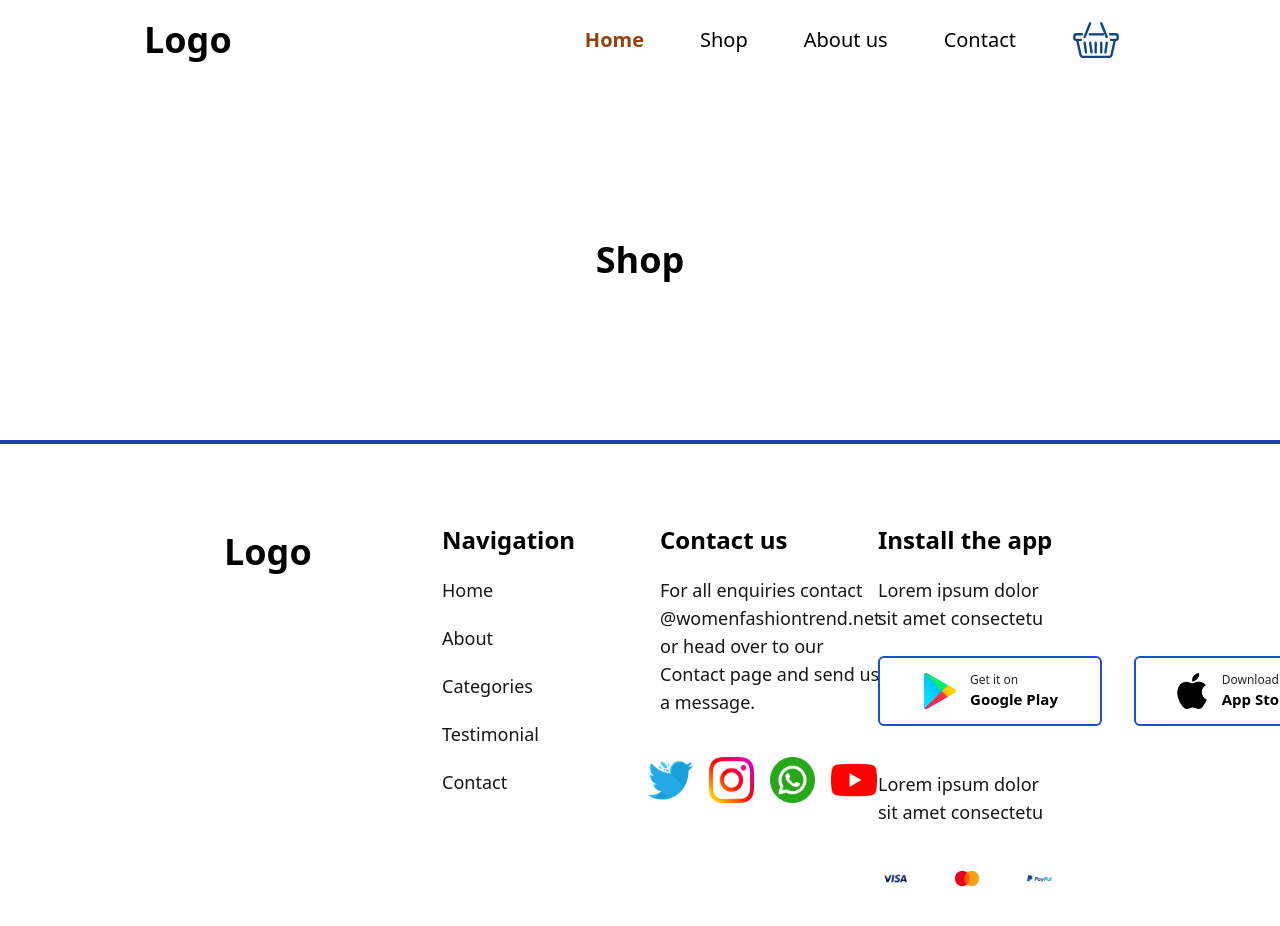
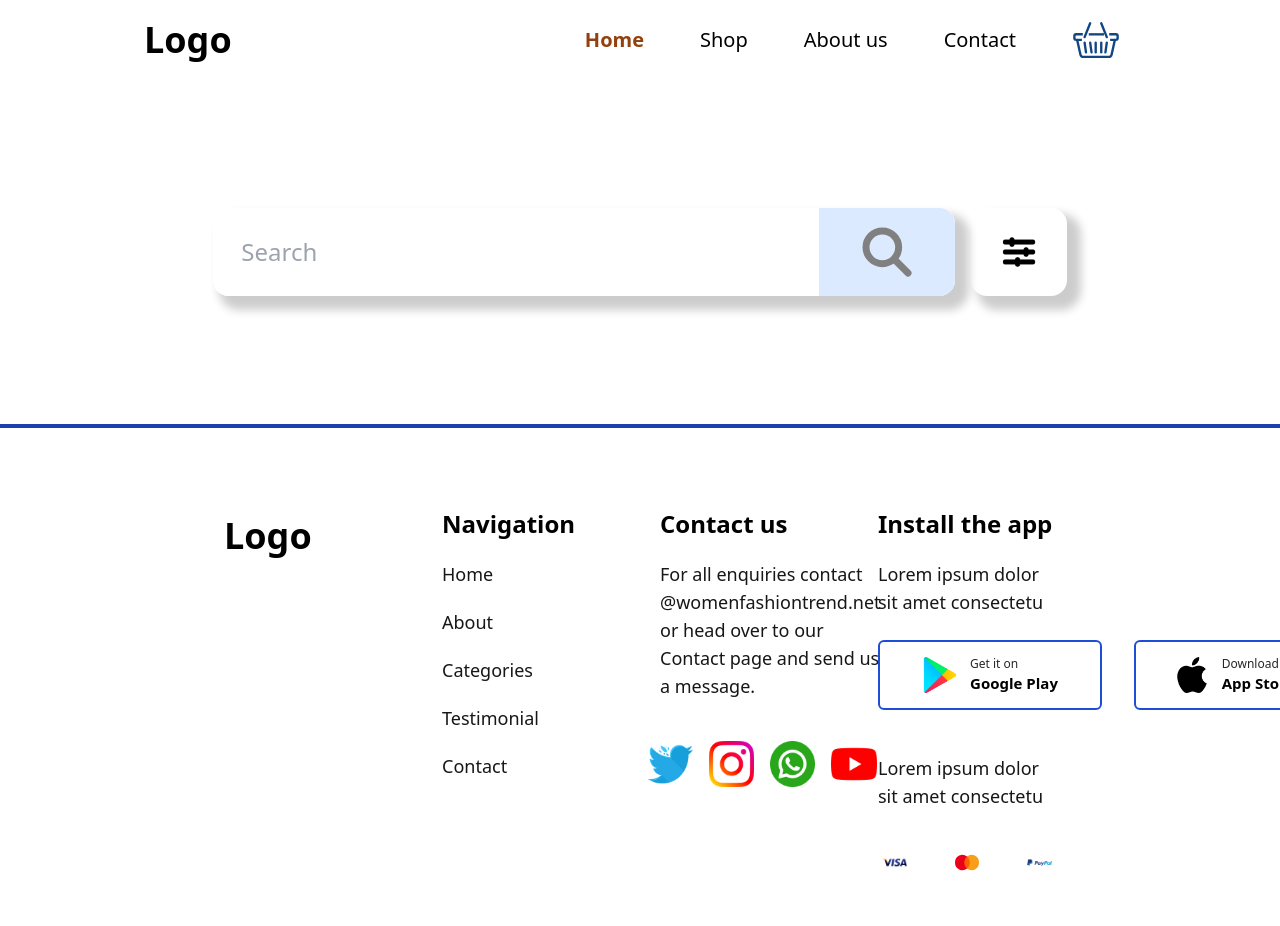
Before and after one commit to Mark-Muchiri/commerce, a React (Vite) app: page /shop in a window 1280 px wide. Shown: the top 926 px of the page. Built offline with nearby package versions, Linux system fonts and the light colour scheme.

Commit message:
Added input and filter in section1

```diff
--- a/src/pages/home/Section4.tsx
+++ b/src/pages/home/Section4.tsx
@@ -68,11 +68,6 @@ function Section4() {
                     <CardContent className="">
                       {/* Image */}
                       <div className="relative h-[260px] w-full object-cover rounded-t-[15px] rounded-br-[15px]">
-                        {/* <img
-                          className="w-full h-full object-cover rounded-t-[15px] rounded-br-[15px]"
-                          src={card.image}
-                          alt={card.name}
-                        /> */}
                         <LazyLoadImage
                           className="relative w-full h-full object-cover rounded-t-[15px] rounded-br-[15px]"
                           effect='blur'
--- a/src/pages/home/Section5.tsx
+++ b/src/pages/home/Section5.tsx
@@ -17,7 +17,6 @@ function Section5() {
         {/* Input with Button inside */}
         <div className="pt-10 flex justify-center items-center">
           <div className="relative w-[1200px] h-[300px] rounded-[50px] overflow-hidden bg-blue-900 drop-shadow-xl">
-            {/* <img className="absolute inset-0 w-full h-full object-cover" src="/public/flowers.jpg" alt="" /> */}
             <LazyLoadImage
               className="absolute inset-0 w-full h-full object-cover"
               src={`https://images.unsplash.com/photo-1471696035578-3d8c78d99684?q=80&w=1470&auto=format&fit=crop&ixlib=rb-4.0.3&ixid=M3wxMjA3fDB8MHxwaG90by1wYWdlfHx8fGVufDB8fHx8fA%3D%3D`}
@@ -41,6 +40,7 @@ function Section5() {
             </div>
           </div>
         </div>
+
       </div>
     </section>
   );
--- /dev/null
+++ b/src/pages/shop/Section1.tsx
@@ -0,0 +1,48 @@
+import { LazyLoadImage } from 'react-lazy-load-image-component';
+import "react-lazy-load-image-component/src/effects/blur.css";
+
+function Section1() {
+  return (
+    <section className="py-32">
+
+      <div className="inset-x-0 bottom-0 w-2/3 mx-auto flex justify-center">
+
+        {/* Search input */}
+        <div className="flex w-full max-w-[100rem] items-center rounded-2xl bg-white/80 backdrop-blur-sm overflow-hidden shadow-[10px_10px_10px_4px_rgba(0,0,0,0.2)]">
+          <input
+            type="text"
+            placeholder="Search"
+            className="flex-grow p-7 text-2xl focus:outline-none"
+          />
+          <button
+            className="px-10 text-2xl h-full bg-blue-100 hover:bg-blue-200 text-white font-bold transition-colors flex items-center justify-center"
+          >
+            <svg xmlns="http://www.w3.org/2000/svg" className="w-14" fill="none" viewBox="0 0 24 24" stroke="#808080" strokeWidth="3">
+              <path strokeLinecap="round" strokeLinejoin="round" d="M21 21l-6-6m2-5a7 7 0 11-14 0 7 7 0 0114 0z" />
+            </svg>
+          </button>
+        </div>
+
+        {/* Filter Button */}
+        <div className="">
+          <button
+            className="ml-4 px-4 h-full w-24 bg-white text-blue-900 font-bold transition-colors flex items-center justify-center shadow-[10px_10px_10px_4px_rgba(0,0,0,0.2)] rounded-2xl hover:bg-blue-200"
+          >
+            <LazyLoadImage
+              className="w-10"
+              effect='blur'
+              src={`/public/filter.png`}
+              alt={``}
+              height={`40px`}
+              width={`40px`}
+            />
+          </button>
+        </div>
+
+      </div>
+
+    </section>
+  );
+}
+
+export default Section1;
--- a/src/pages/shop/Shop.tsx
+++ b/src/pages/shop/Shop.tsx
@@ -1,7 +1,9 @@
+import Section1 from "./Section1";
+
 function Shop() {
   return (
     <section>
-      <p className="text-center py-40 font-bold text-4xl">Shop</p>
+      <Section1 />
     </section>
   );
 }
```
Also changed, not shown: public/filter.png (added).
